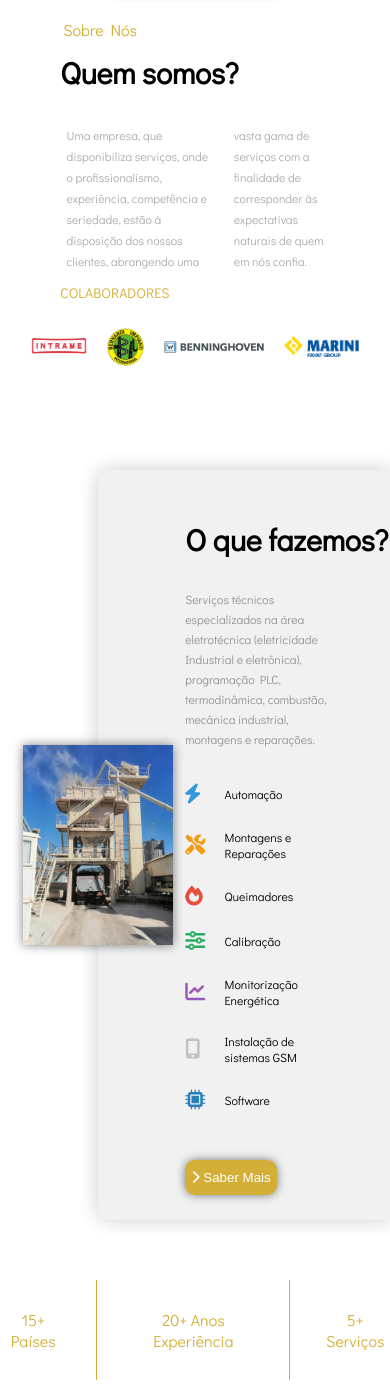
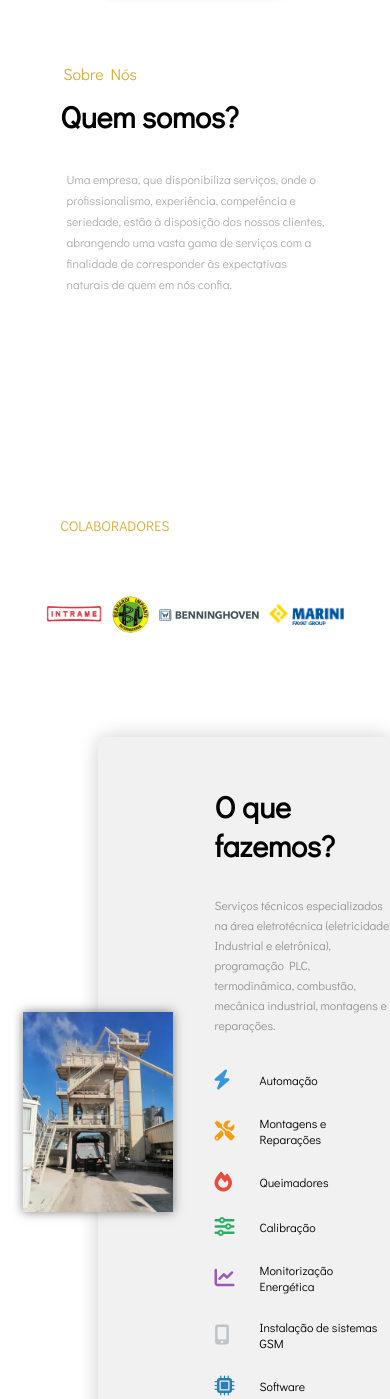
Before and after one commit to tiagoassp/Impetinvisivel, a plain HTML site: page aboutUs.html in a window 390 px wide. Shown: the part 117-1516 px from the top of the page. Drawn offline with Linux system fonts and the light colour scheme.

Commit message:
Update AboutUs

```diff
--- a/aboutUs.html
+++ b/aboutUs.html
@@ -78,22 +78,20 @@
                             onde o profissionalismo, experiência,
                             competência e seriedade, estão à disposição
                             dos nossos clientes, abrangendo uma
-                        </p>
-                        <p>
                             vasta gama
                             de serviços com a finalidade de corresponder às
                             expectativas naturais de quem em nós confia.
                         </p>
                     </div>
                 </div>
-                <div class="colaboradores">
+            </div>
+            <div class="colaboradores" style="min-height: auto;">
                 <p class="p-title">Colaboradores</p>
                 <div class="images-colaboradores">
                     <img src="images/intrame.webp" alt="intrame">
                     <img src="images/bernardi.webp" alt="bernardi">
                     <img src="images/benni.png" alt="benni">
                     <img src="images/marini.png" alt="">
-                    </div>
                 </div>
             </div>
             <div class="oQueFazemos">
@@ -141,12 +139,6 @@
                             <i class="fas fa-microchip"></i>
                             <span>Software</span>
                         </div>
-                        <a href="services.html">
-                            <button class="saber-mais">
-                                <i class="fa-solid fa-chevron-right saber-mais-icon""></i>
-                                Saber Mais
-                            </button>
-                        </a>
                     </div>
                 </div>
                 <div class="down-stats">
--- a/stylesAboutUs.css
+++ b/stylesAboutUs.css
@@ -110,9 +110,8 @@ body {
 /* ---------------- About Us ---------------- */
 
 .aboutUs {
-  display: block;
   width: 100%;
-  margin-top: 40px;
+  margin-top: 10vh;
   position: relative;
 }
 
@@ -184,7 +183,7 @@ body {
 }
 .colaboradores img {
   width: 100px;
-  margin-top: 325px;
+  margin-top: 65vh;
 }
 .colaboradores img:first-child {
   width: 75px;
@@ -194,7 +193,7 @@ body {
   width: 50px;
 }
 .colaboradores .p-title {
-  margin-top: 280px;
+  margin-top: 75vh;
   font-size: 14px;
   text-transform: uppercase;
   color: #D4AF37;
@@ -707,23 +706,21 @@ body {
   .background-body p {
     display: flex;
     justify-content: right;
-    max-width: 50%;
     font-size: 12px;
     text-align: left;
     margin: 0;
-    padding-left: 30%;
-  }
+    padding-left: 40%;
+}
   .title-background p {
     margin: 0;
-    padding-left: 30%;
+    padding-left: 40%;
     margin-bottom: 30px;
     padding-top: 50px;
-  }
-  .skills-done {
-    width: 50%;
-    padding-left: 30%;
-    margin: 0;
-  }
+}
+.skills-done {
+  padding-left: 40%;
+  margin: 0;
+}
   .skills-done div {
     grid-template-columns: 20% 80%;
   }
@@ -732,8 +729,9 @@ body {
     font-size: 12px;
   }
   .down-stats {
-    width: 100%;
+    /* width: 100%; */
     gap: 30px;
+    padding-inline: 1vw;
   }
   .america, .europe, .asia {
     width: 80%;
@@ -787,7 +785,7 @@ body {
     width: 150px;
   }
   .images-colaboradores {
-    gap: 20px;
+    gap: 10px;
   }
   .trabalhadores-text {
     font-size: 12px;
```
Lines whose indentation alone changed are shown as unchanged.
